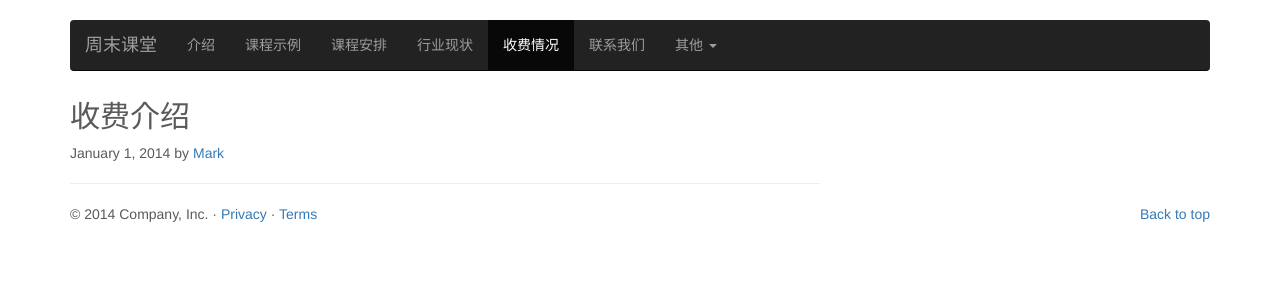
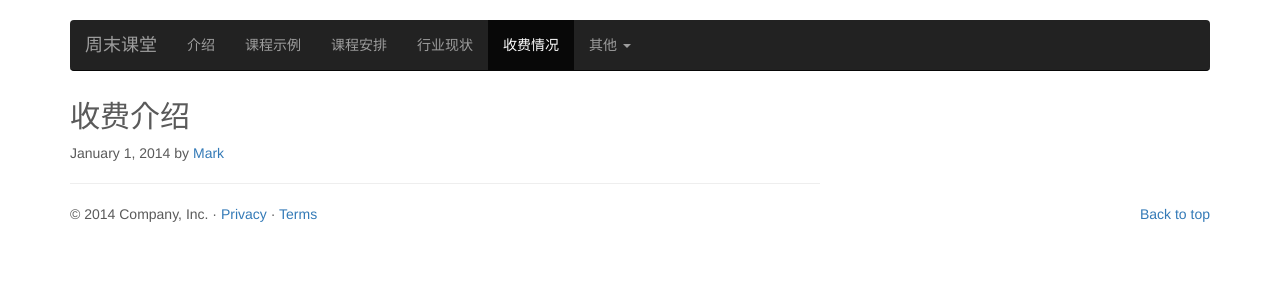
Before and after one commit to guming/myblog, a Jekyll site: the page fee.html, which Jekyll copies as it is, in a window 1280 px wide. Shown: the top 300 px of the page. Built offline with Jekyll 4.4.1, drawn with Linux system fonts in a browser that asks for light colours; nearby versions of some CDN libraries.

Commit message:
change index

```diff
--- a/fee.html
+++ b/fee.html
@@ -49,7 +49,7 @@
                 <li><a href="intro.html">课程安排</a></li>
                 <li><a href="testinfo.html">行业现状</a></li>
                 <li class="active"><a href="fee.html">收费情况</a></li>
-                <li><a href="contact.html">联系我们</a></li>
+
                 <li class="dropdown">
                   <a href="#" class="dropdown-toggle" data-toggle="dropdown">其他 <span class="caret"></span></a>
                   <ul class="dropdown-menu" role="menu">
```
